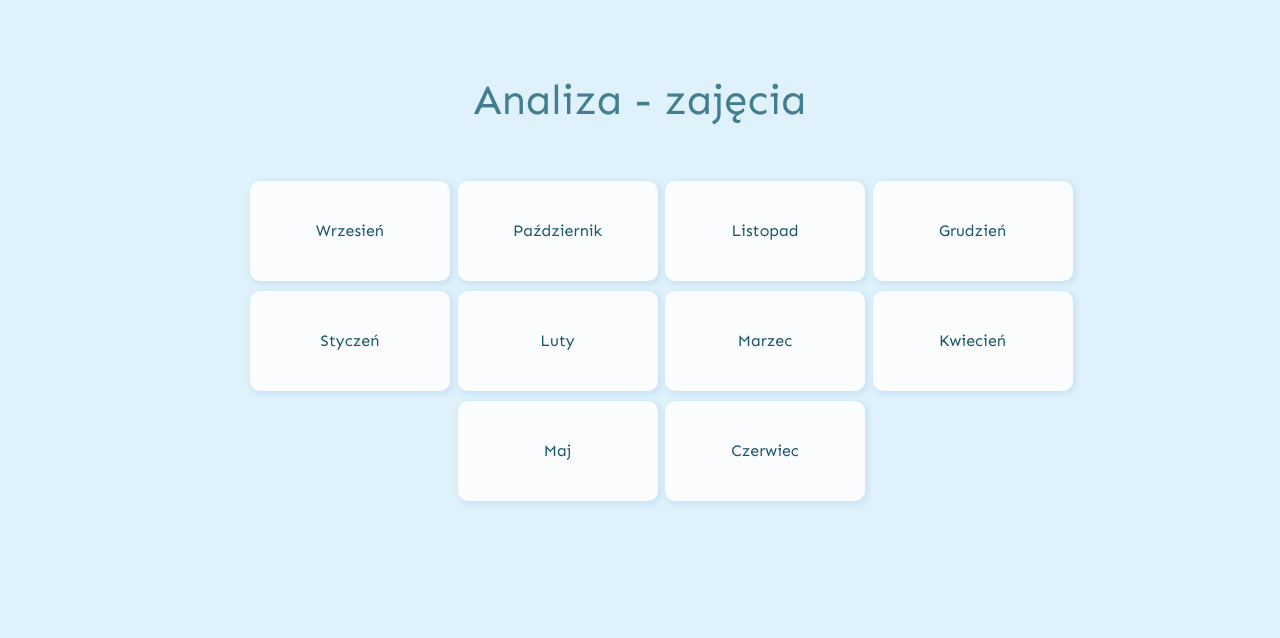
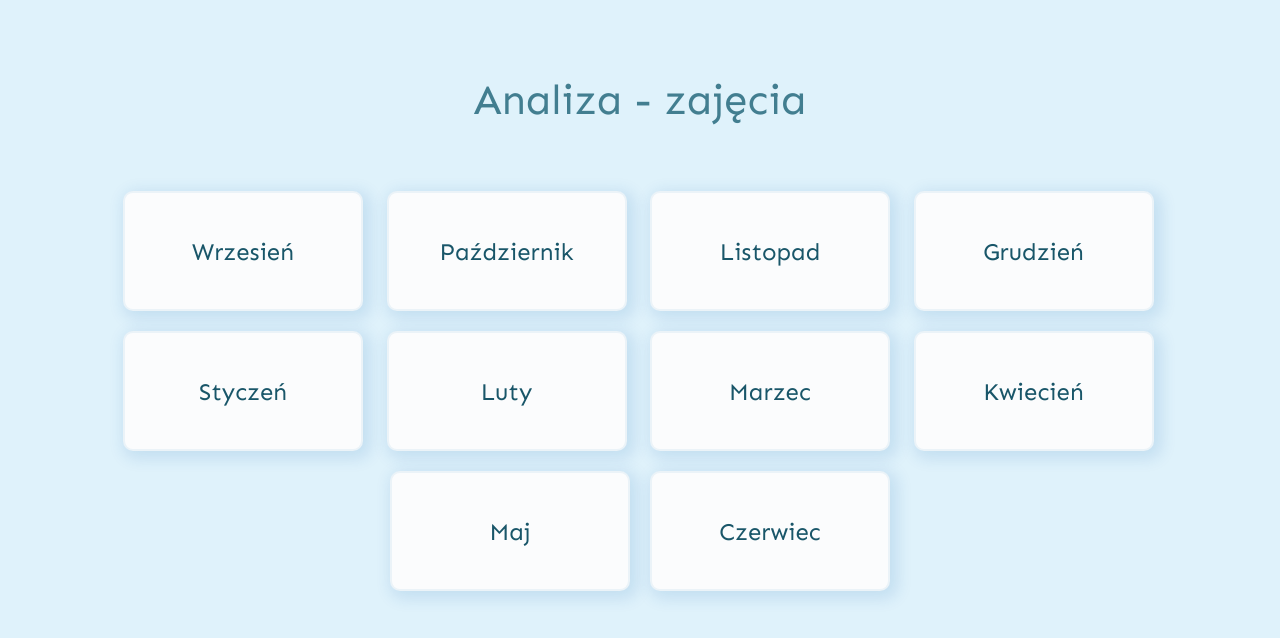
Before and after one commit to Web-Korki/Web-Korki, a React (Create React App) app in the folder app/: page /lecture_analysis in a window 1280 px wide. Shown: the top 638 px of the page. Built offline with nearby package versions, Linux system fonts and the light colour scheme.

Commit message:
#2_mockUps_updated_lecture-analysis_styles_matching_rest

```diff
--- a/app/src/App.css
+++ b/app/src/App.css
@@ -19,7 +19,7 @@ h1 {
 }
 
 .wrapper {
-  max-width: 840px;
+  max-width: 800px;
   height: 500px;
   flex-wrap: wrap;
   color: #427e90;
@@ -60,7 +60,7 @@ h1 {
 }
 
 .lectureAnalysisInnerWrapper {
-  width: 800px;
+  width: 1024px;
   height: 650px;
 }
 
--- a/app/src/App.js
+++ b/app/src/App.js
@@ -15,7 +15,7 @@ function App() {
       <MainContainer>
         <Switch>
           <Route exact path="/UserMenu" component={UserMenu} />
-          <Route path="/AdminMenu" component={AdminMenu} />
+          <Route path="/admin_menu" component={AdminMenu} />
           <Route path="/login_form" component={LoginForm} />
           <Route path="/inactive_replacement" component={InactiveReplacement} />
           <Route path="/lecture_analysis" component={LectureAnalysis} />
--- a/app/src/core/lectureAnalysis/containers/LectureAnalysis.jsx
+++ b/app/src/core/lectureAnalysis/containers/LectureAnalysis.jsx
@@ -1,10 +1,10 @@
-import React from 'react'
+import React from 'react';
 import { StyledBoxLectureAnalysis } from '../styledComponents/index';
 
 export const LectureAnalysis = () => {
   return (
     <>
-            <div className='lectureAnalysisWrapper d-flex align-items-center justify-content-center'>
+      <div className="lectureAnalysisWrapper d-flex align-items-center justify-content-center">
         <div className="lectureAnalysisInnerWrapper">
           <div className="row">
             <div className="lectureAnalysisTitle text-center col-12">
@@ -12,55 +12,45 @@ export const LectureAnalysis = () => {
             </div>
           </div>
           <div className="row mt-5">
-                        <div className="col-3">
-                            <StyledBoxLectureAnalysis>Wrzesień
-                            </StyledBoxLectureAnalysis>
+            <div className="col p-0">
+              <StyledBoxLectureAnalysis>Wrzesień</StyledBoxLectureAnalysis>
             </div>
-                        <div className="col-3">
-                            <StyledBoxLectureAnalysis>Październik
-                            </StyledBoxLectureAnalysis>
+            <div className="col p-0">
+              <StyledBoxLectureAnalysis>Październik</StyledBoxLectureAnalysis>
             </div>
-                        <div className="col-3">
-                            <StyledBoxLectureAnalysis>Listopad
-                            </StyledBoxLectureAnalysis>
+            <div className="col p-0">
+              <StyledBoxLectureAnalysis>Listopad</StyledBoxLectureAnalysis>
             </div>
-                        <div className="col-3">
-                            <StyledBoxLectureAnalysis>Grudzień
-                            </StyledBoxLectureAnalysis>
+            <div className="col p-0">
+              <StyledBoxLectureAnalysis>Grudzień</StyledBoxLectureAnalysis>
             </div>
           </div>
           <div className="row">
-                        <div className="col-3">
-                            <StyledBoxLectureAnalysis>Styczeń
-                            </StyledBoxLectureAnalysis>
+            <div className="col p-0">
+              <StyledBoxLectureAnalysis>Styczeń</StyledBoxLectureAnalysis>
             </div>
-                        <div className="col-3">
-                            <StyledBoxLectureAnalysis>Luty
-                            </StyledBoxLectureAnalysis>
+            <div className="col p-0">
+              <StyledBoxLectureAnalysis>Luty</StyledBoxLectureAnalysis>
             </div>
-                        <div className="col-3">
-                            <StyledBoxLectureAnalysis>Marzec
-                            </StyledBoxLectureAnalysis>
+            <div className="col p-0">
+              <StyledBoxLectureAnalysis>Marzec</StyledBoxLectureAnalysis>
             </div>
-                        <div className="col-3">
-                            <StyledBoxLectureAnalysis>Kwiecień
-                            </StyledBoxLectureAnalysis>
+            <div className="col p-0">
+              <StyledBoxLectureAnalysis>Kwiecień</StyledBoxLectureAnalysis>
             </div>
           </div>
           <div className="row">
-                        <div className="col-3"></div>
-                        <div className="col-3">
-                            <StyledBoxLectureAnalysis>Maj
-                            </StyledBoxLectureAnalysis>
+            <div className="col"></div>
+            <div className="col p-0">
+              <StyledBoxLectureAnalysis>Maj</StyledBoxLectureAnalysis>
             </div>
-                        <div className="col-3">
-                            <StyledBoxLectureAnalysis>Czerwiec
-                            </StyledBoxLectureAnalysis>
+            <div className="col p-0">
+              <StyledBoxLectureAnalysis>Czerwiec</StyledBoxLectureAnalysis>
             </div>
-                        <div className="col-3"></div>
+            <div className="col"></div>
           </div>
         </div>
       </div>
     </>
-    )
-}
+  );
+};
--- a/app/src/core/lectureAnalysis/styledComponents/StyledBoxLectureAnalysis.js
+++ b/app/src/core/lectureAnalysis/styledComponents/StyledBoxLectureAnalysis.js
@@ -1,18 +1,22 @@
 import styled from 'styled-components';
 
 const StyledBoxLectureAnalysis = styled.button`
-    width: 200px;
-    height: 100px;
-    background-color:#FBFCFD;
-    margin: 0 10px 10px 10px;
-    border: none;
-    border-radius: 10px;
-    box-shadow: 2px 2px 5px 2px #CCE4F4;
-    color: #195669;
+  padding: 40px;
+  box-sizing: border-box;
+  min-width: 240px;
+  min-height: 120px;
+  font-size: 24px;
+  line-height: 29px;
+  margin: 10px;
+  background: #fbfcfd;
+  border: 2px solid #ebf3f8;
+  box-shadow: 4px 4px 15px 4px rgba(7, 93, 172, 0.12);
+  border-radius: 10px;
+  color: #195669;
 
-    &:hover{
-        background-color: #EBEFF1;
-    }
-`
+  &:hover {
+    background: #ebeff1;
+  }
+`;
 
-export default StyledBoxLectureAnalysis
+export default StyledBoxLectureAnalysis;
--- a/app/src/core/userMenu/styledComponents/styledBox.js
+++ b/app/src/core/userMenu/styledComponents/styledBox.js
@@ -1,13 +1,13 @@
 import styled from 'styled-components';
 
 const StyledBox = styled.button`
-  padding: 42px 38px;
+  padding: 42px;
   box-sizing: border-box;
   min-width: 300px;
   min-height: 120px;
-  font-size: 25px;
+  font-size: 30px;
   line-height: 51px;
-  margin: 20px 20px;
+  margin: 10px;
   background: #fbfcfd;
   border: 2px solid #ebf3f8;
   box-shadow: 4px 4px 15px 4px rgba(7, 93, 172, 0.12);
```
Lines whose indentation alone changed are shown as unchanged.
